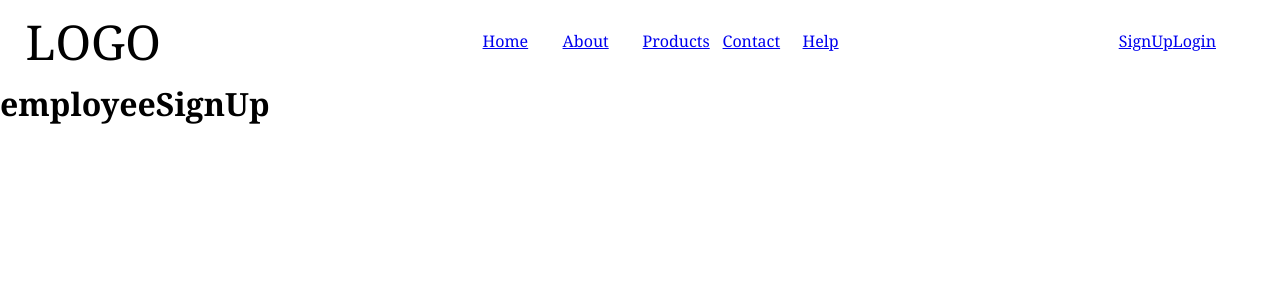
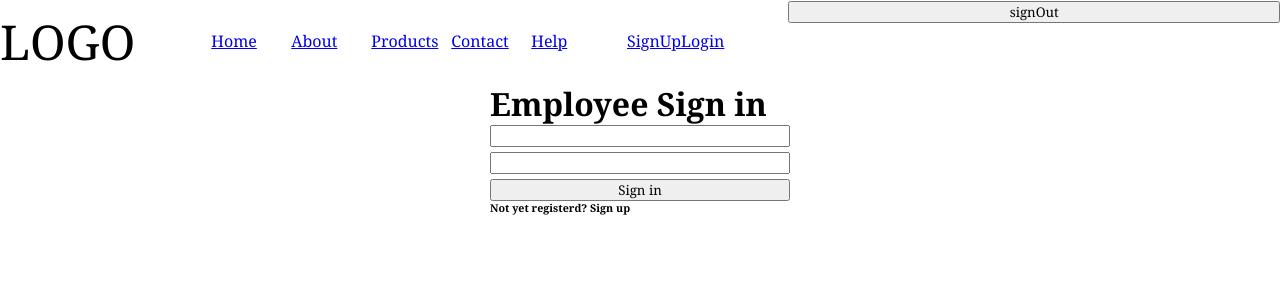
Before and after one commit to Girls-Summer-Hack-2-0/HonestHire, a React (Create React App) app in the folder honest-hire/: page /employeeSignUp in a window 1280 px wide. Shown: the top 300 px of the page. Built offline with nearby package versions, Linux system fonts and the light colour scheme; no server answers.

Commit message:
loginpage update

```diff
--- a/honest-hire/src/App.js
+++ b/honest-hire/src/App.js
@@ -1,23 +1,49 @@
-
 import './App.css';
+import { useEffect, useState } from 'react';
 import NavbarScreen from './components/Navbar/Navbar';
 import Home from './components/Home';
 import SignUp from './components/signUp';
 import employerSignUp from './components/employerSignup';
 import employeeSignUp from './components/employeeSignUp';
-// ddd
 import { BrowserRouter as Router, Route, Switch } from 'react-router-dom';
+import { auth } from './firebase';
+import employerView from './components/employerView';
+import employeeView from './components/employeeView';
+
 
 function App() {
+  const [user, setUser] = useState(null)
+  useEffect(() => {
+    const unsubscribe = auth.onAuthStateChanged
+    (userAuth =>{
+      const user = {
+        uid: userAuth?.uid,
+        email:userAuth?.email
+      }
+      if(userAuth){
+        console.log(userAuth)
+        setUser(user)
+      }else {
+        setUser(null)
+      }
+    })
+    return unsubscribe
+  }, [])
+
   return (
     <div className ="container">
       <Router>
         <NavbarScreen/>
+        {/* {user ? <Home /> : <employerSignUp/>} */}
+
       <Switch>
         <Route exact path="/" component = {Home} />
         <Route path="/signup" component = {SignUp} />
         <Route path="/employerSignUp" component = {employerSignUp}/>
         <Route path="/employeeSignUp" component = {employeeSignUp}/>
+        <Route path="/employerView" component = {employerView}/>
+        <Route path="/employeeView" component = {employeeView}/>
+
       </Switch>
       </Router>
 
--- a/honest-hire/src/components/Home.js
+++ b/honest-hire/src/components/Home.js
@@ -1,7 +1,13 @@
 import React from 'react'
+import { auth } from '../firebase';
 
 const Home = () => {
-    return <div>PAGeeEe</div>;
+    return (
+        <div>
+            <h1>Hello ! welcome to Blind Hiring web :D</h1>
+            {/* <p><button onClick={() => auth.signOut()}>signOut</button></p> */}
+        </div>
+    )
 };
 
 export default Home;
--- a/honest-hire/src/components/Navbar/Navbar.js
+++ b/honest-hire/src/components/Navbar/Navbar.js
@@ -1,6 +1,8 @@
 import React from 'react'
 import { Navlist } from './Navlist';
 import { Navlist2 } from './Navlist2';
+import { auth } from '../../firebase';
+
 import './Navbar.css';
 import './Navlist2.css';
 
@@ -33,6 +35,10 @@ const NavbarScreen = () => {
             <ul className="menu-list2">
             {navList2}
             </ul>
+            <ul>
+            <p><button onClick={() => auth.signOut()}>signOut</button></p>
+
+            </ul>
         </nav>
     );
 };
--- /dev/null
+++ b/honest-hire/src/components/employeeSignUp.css
@@ -0,0 +1,19 @@
+
+
+.container>form{
+    max-width: 300px;
+
+    margin-left: auto;
+    margin-right: auto;
+    display: grid;
+    flex-direction: column;
+
+}
+
+.container>form>input{
+    margin-bottom: 5px;
+}
+
+.signin_link:hover{
+    text-decoration: underline;
+}
--- a/honest-hire/src/components/employeeSignUp.js
+++ b/honest-hire/src/components/employeeSignUp.js
@@ -1,12 +1,48 @@
-import React from 'react';
-import { Link } from 'react-router-dom';
+import React, { useRef} from 'react';
+import { Link, useHistory } from 'react-router-dom';
+import { auth } from '../firebase';
+import './employeeSignUp.css';
+
 const SignUp = () => {
+    const history = useHistory()
+
+    const emailRef = useRef(null);
+    const passwordRef = useRef(null);
+    // SIGN UP
+    const signUp = e =>{
+        e.preventDefault();
+        auth.createUserWithEmailAndPassword(
+            emailRef.current.value,
+            passwordRef.current.value).then(user =>{
+                console.log(user)
+            }).catch(err => {
+                console.log(err)
+            })
+    }
+
+    // SIGN IN
+    const signIn = e =>{
+        e.preventDefault();
+        auth.signInWithEmailAndPassword(
+            emailRef.current.value,
+            passwordRef.current.value
+            ).then(user =>{
+                console.log(user)
+                history.push("/employeeView")
+            }).catch(err => {
+                console.log(err)
+            })
+    }
+
     return (
         <div className = "container">
-            <div className = "top-container">
-                <h1>employeeSignUp</h1>
-
-            </div>
+            <form action="">
+                <h1>Employee Sign in</h1>
+                <input ref={emailRef}type="email" />
+                <input ref={passwordRef}type="password"/>
+                <button onClick={signIn}>Sign in</button>
+                <h6>Not yet registerd? <span onClick={signUp}className="signin_link">Sign up</span></h6>
+            </form>
         </div>
     )
 }
--- /dev/null
+++ b/honest-hire/src/components/employeeView.js
@@ -0,0 +1,13 @@
+import React from 'react'
+import { auth } from '../firebase';
+
+const employeeView = () => {
+    return (
+        <div>
+            <h1>Hello ! employee~~~~ :D</h1>
+            {/* <p><button onClick={() => auth.signOut()}>signOut</button></p> */}
+        </div>
+    )
+};
+
+export default employeeView;
--- a/honest-hire/src/components/employerSignup.js
+++ b/honest-hire/src/components/employerSignup.js
@@ -1,12 +1,48 @@
-import React from 'react';
-import { Link } from 'react-router-dom';
+import React, { useRef} from 'react';
+import { Link, useHistory } from 'react-router-dom';
+import { auth } from '../firebase';
+import './employeeSignUp.css';
+
 const SignUp = () => {
+    const history = useHistory()
+
+    const emailRef = useRef(null);
+    const passwordRef = useRef(null);
+    // SIGN UP
+    const signUp = e =>{
+        e.preventDefault();
+        auth.createUserWithEmailAndPassword(
+            emailRef.current.value,
+            passwordRef.current.value).then(user =>{
+                console.log(user)
+            }).catch(err => {
+                console.log(err)
+            })
+    }
+
+    // SIGN IN
+    const signIn = e =>{
+        e.preventDefault();
+        auth.signInWithEmailAndPassword(
+            emailRef.current.value,
+            passwordRef.current.value
+            ).then(user =>{
+                console.log(user)
+                history.push("/employerView")
+            }).catch(err => {
+                console.log(err)
+            })
+    }
+
     return (
         <div className = "container">
-            <div className = "top-container">
-                <h1>Signup</h1>
-
-            </div>
+            <form action="">
+                <h1>Employer Sign in</h1>
+                <input ref={emailRef}type="email" />
+                <input ref={passwordRef}type="password"/>
+                <button onClick={signIn}>Sign in</button>
+                <h6>Not yet registerd? <span onClick={signUp}className="signin_link">Sign up</span></h6>
+            </form>
         </div>
     )
 }
--- /dev/null
+++ b/honest-hire/src/components/employerView.js
@@ -0,0 +1,13 @@
+import React from 'react'
+import { auth } from '../firebase';
+
+const employerView = () => {
+    return (
+        <div>
+            <h1>Hello ! employer~~~~ :D</h1>
+            {/* <p><button onClick={() => auth.signOut()}>signOut</button></p> */}
+        </div>
+    )
+};
+
+export default employerView;
--- /dev/null
+++ b/package.json
@@ -0,0 +1,5 @@
+{
+  "dependencies": {
+    "firebase": "^8.6.5"
+  }
+}
```
Also changed, not shown: 1 other file (tests, documents, lock files or other folders).
